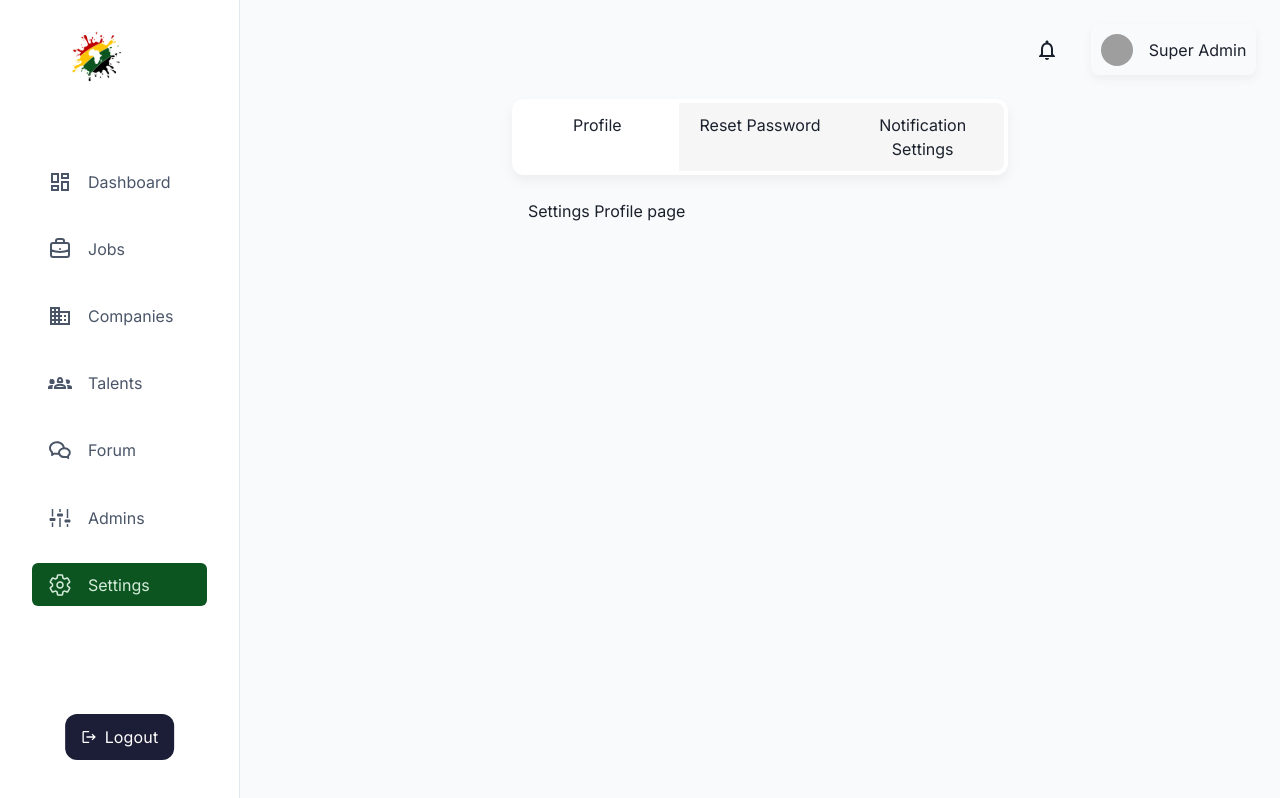
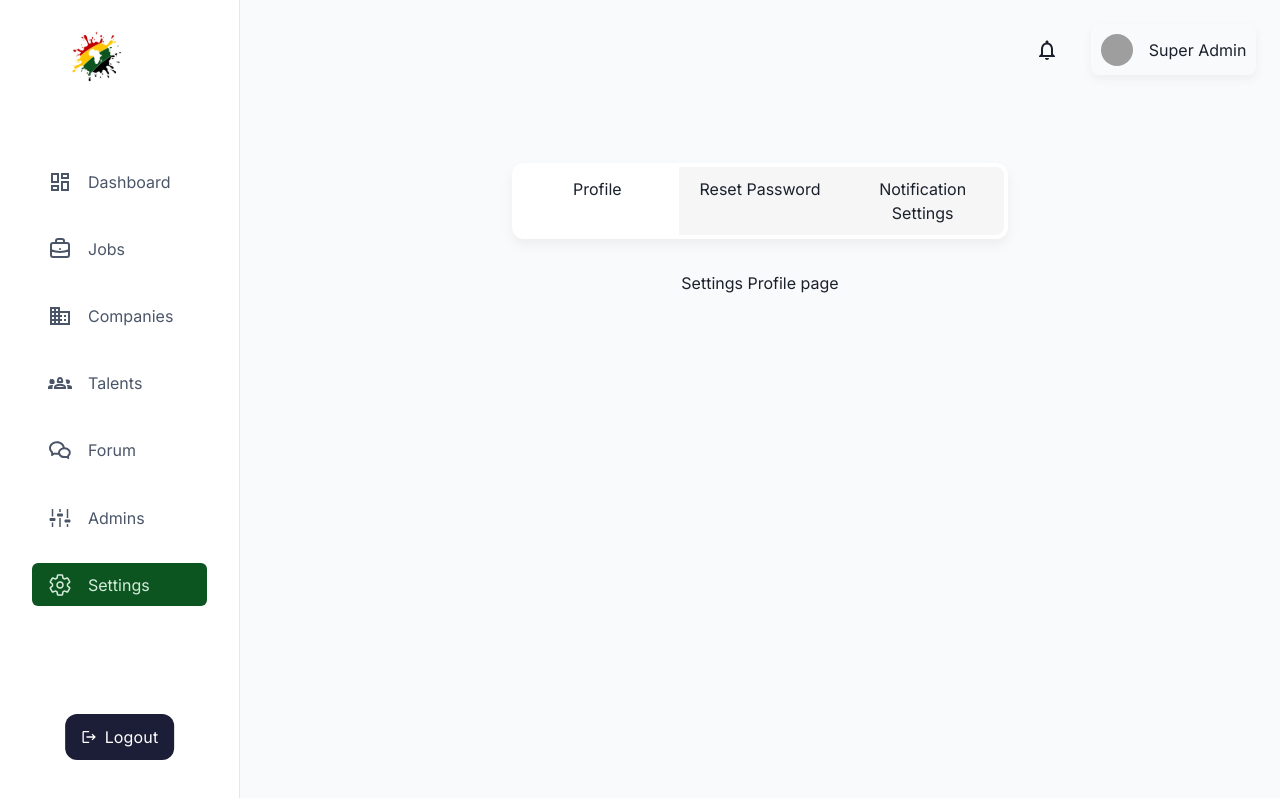
Before and after one commit to AfriSplash-Remotely/AfriSplash-SuperAdmin, a React (Vite) app: page /dashboard/settings in a window 1280 px wide. Shown: the top 798 px of the page. Built offline with nearby package versions, Linux system fonts and the light colour scheme; grey boxes are pictures that could not be loaded.

Commit message:
fix: settings layout

```diff
--- a/src/Layout/Settings.layout.tsx
+++ b/src/Layout/Settings.layout.tsx
@@ -4,9 +4,12 @@ import { Box, useColorModeValue } from "@chakra-ui/react";
 import SettingsNav from "@/components/SettingNav";
 
 function SettingsLayout(): JSX.Element {
-
   return (
-        <Box minH="100vh" bg={useColorModeValue("gray.100", "gray.900")}>
+    <Box
+      minH="100vh"
+      bg={useColorModeValue("gray.100", "gray.900")}
+      pt={{ base: "1rem", md: "2.5rem", lg: "4rem" }}
+    >
       <SettingsNav />
       <Box
         as="main"
@@ -15,10 +18,18 @@ function SettingsLayout(): JSX.Element {
         flexDirection="column"
         justifyContent="space-between"
         overflow="visible"
-                ml={{ base: 0, md: 60 }}
-                padding="1.5rem"
+        width={{ base: "100%", md: "50%" }}
+        mx="auto"
+      >
+        <Box
+          display="flex"
+          alignItems="center"
+          justifyContent="center"
+          width="100%"
+          py="2rem"
         >
           <Outlet />
+        </Box>
       </Box>
     </Box>
   );
```
Lines whose indentation alone changed are shown as unchanged.
